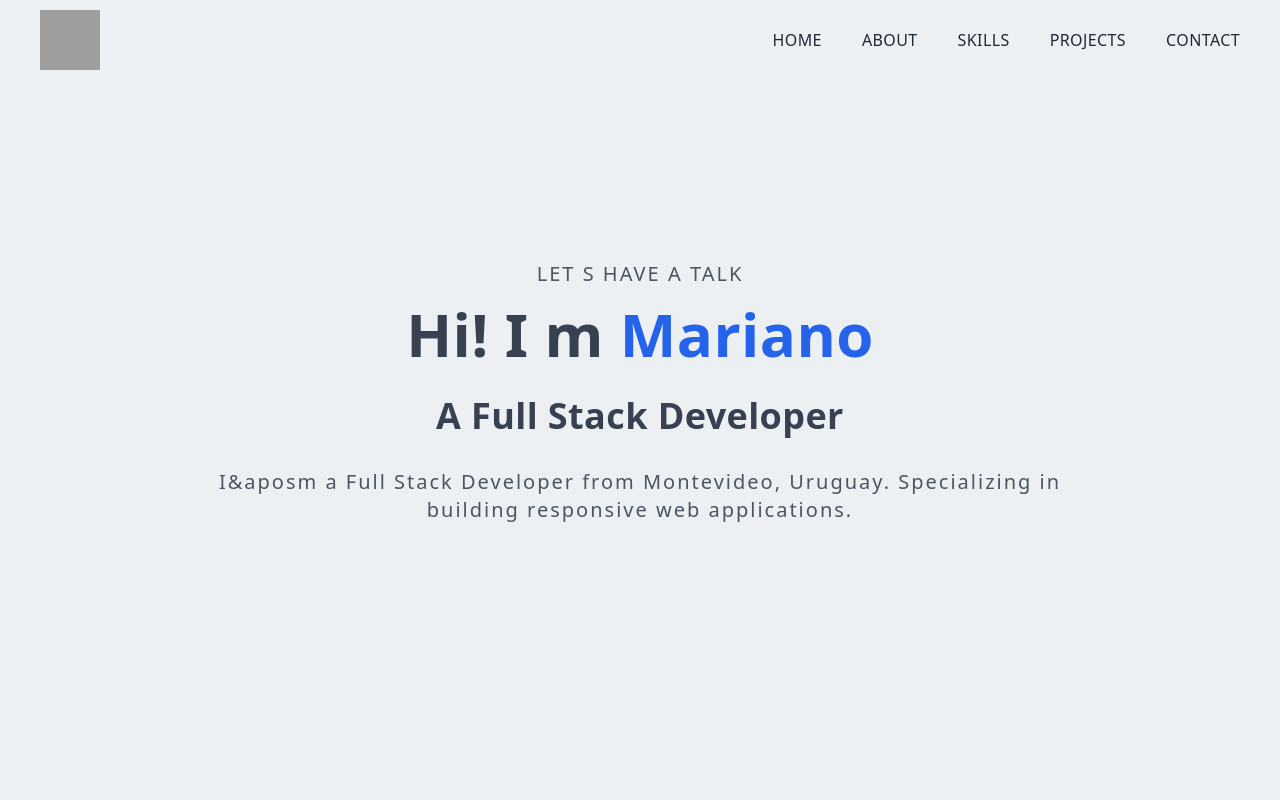
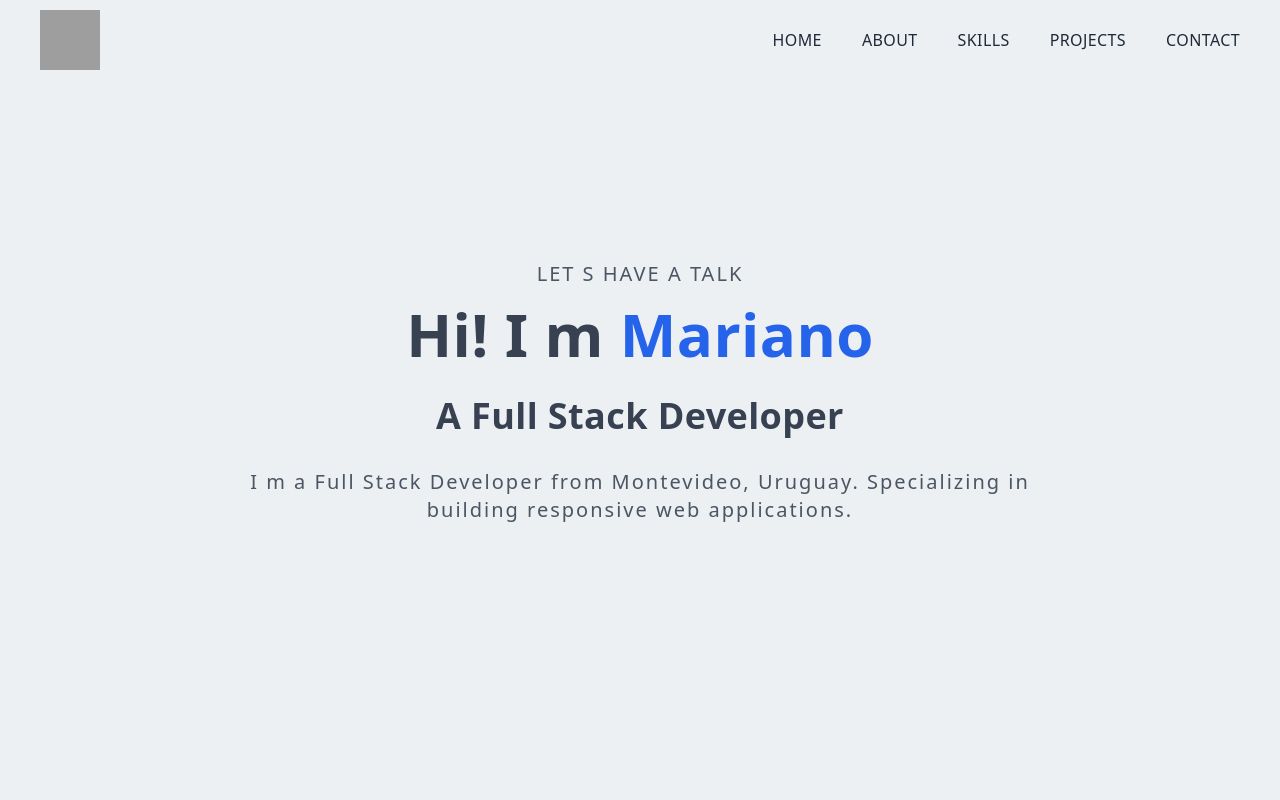
Before and after one commit to marianonu14/Portfolio_Website, a Next.js app: page / in a window 1280 px wide. Shown: the top 800 px of the page. Built offline with nearby package versions, Linux system fonts and the light colour scheme; grey boxes are pictures that could not be loaded.

Commit message:
Main paragraph fixed

```diff
--- a/components/Main.js
+++ b/components/Main.js
@@ -7,7 +7,7 @@ const Main = () => {
                     <h1 className="py-4 text-gray-700">Hi! I m <span className="text-blue-600">Mariano</span> </h1>
                     <h2 className="py-4 text-gray-700">A Full Stack Developer</h2>
                     <p className="py-4 text-xl max-w-[70%] m-auto tracking-widest text-gray-600">
-                    I&aposm a Full Stack Developer from Montevideo, Uruguay. Specializing in building responsive web applications.
+                    I m a Full Stack Developer from Montevideo, Uruguay. Specializing in building responsive web applications.
                     </p>
                 </div>
             </div>
```
